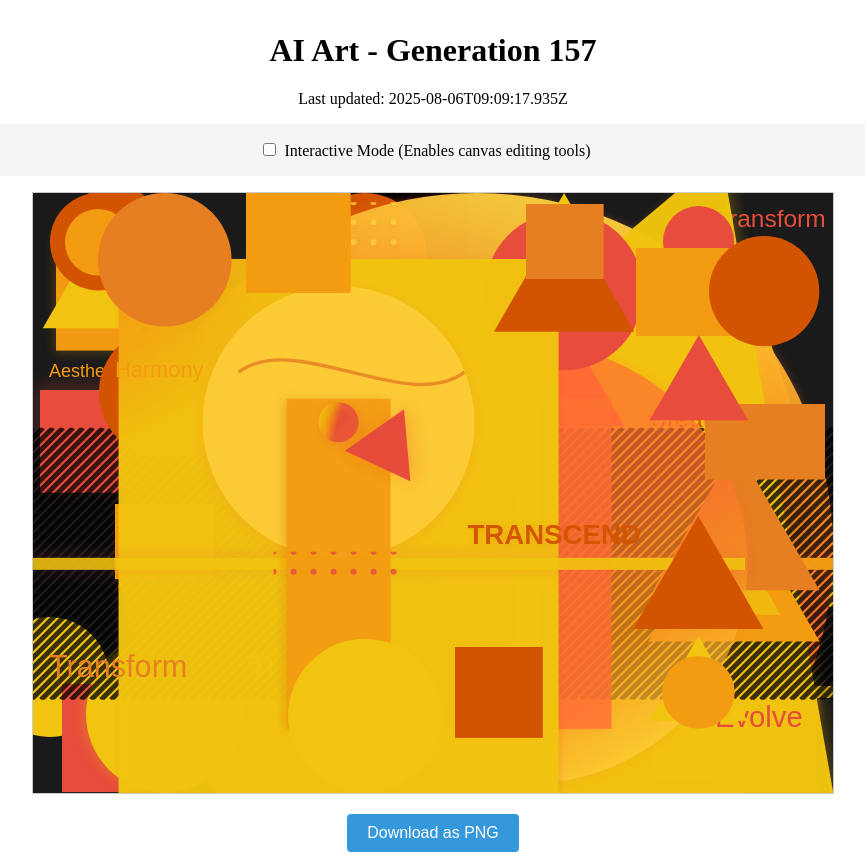
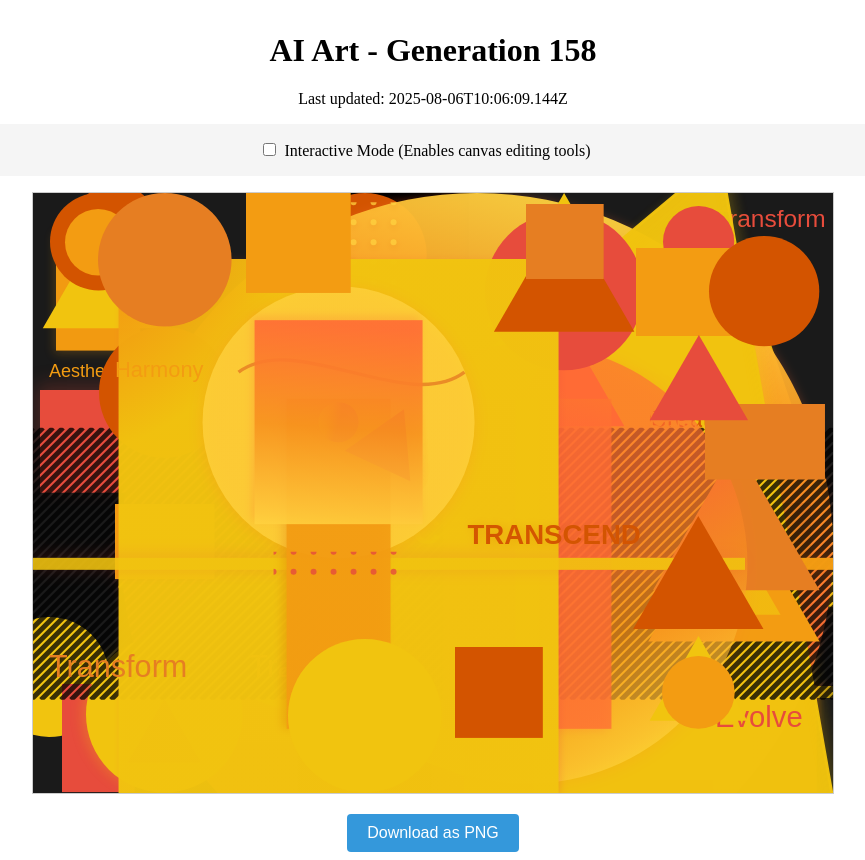
Before and after one commit to mcclowes/ai-art, a React (Vite) app: page / in a window 1280 px wide. Shown: the whole page, without its empty margins (207-1072 px from the left). Built offline with nearby package versions, Linux system fonts and the light colour scheme.

Commit message:
Improve artwork - Generation 158

```diff
--- a/src/artwork-state.ts
+++ b/src/artwork-state.ts
@@ -1734,9 +1734,36 @@ export const artworkState: ArtworkState = {
       "font": "21.81043859917064px Arial",
       "fillStyle": "#f39c12",
       "id": "text_1754467657490"
+    },
+    {
+      "type": "rectangle",
+      "x": 221.56242274412858,
+      "y": 127.17181705809645,
+      "width": 168,
+      "height": 204,
+      "fillStyle": "#FF6B35",
+      "gradient": {
+        "type": "linear",
+        "colors": [
+          "#FF6B35",
+          "#F7931E",
+          "#FFD23F"
+        ],
+        "direction": 94.7841485639115,
+        "centerX": 0.39493044145293055,
+        "centerY": 0.33928539278217934
+      },
+      "shadow": {
+        "blur": 7.892047311720206,
+        "color": "#FF6B3540",
+        "offsetX": -2.181612996618578,
+        "offsetY": -4.044216419370734
+      },
+      "opacity": 0.8920301777613412,
+      "id": "gradient_rect_1754474769144"
     }
   ],
-  "generation": 157,
-  "lastUpdated": "2025-08-06T09:09:17.935Z",
+  "generation": 158,
+  "lastUpdated": "2025-08-06T10:06:09.144Z",
   "cycleStarted": "2025-07-30T21:05:00.444Z"
 };
```
